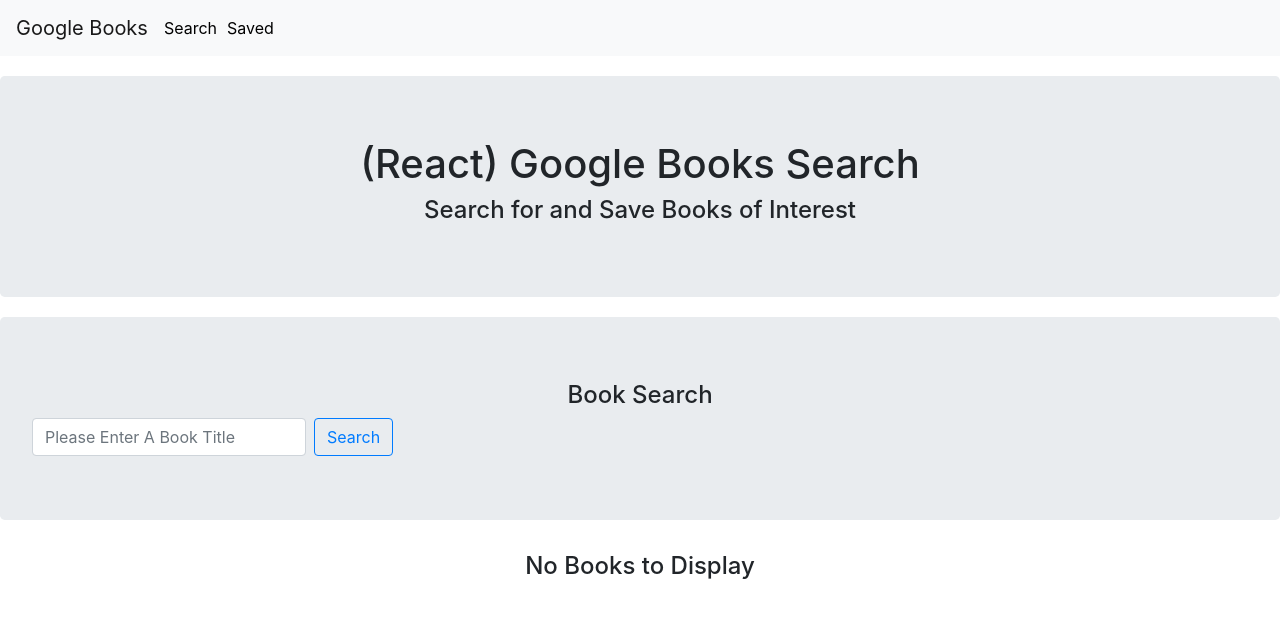
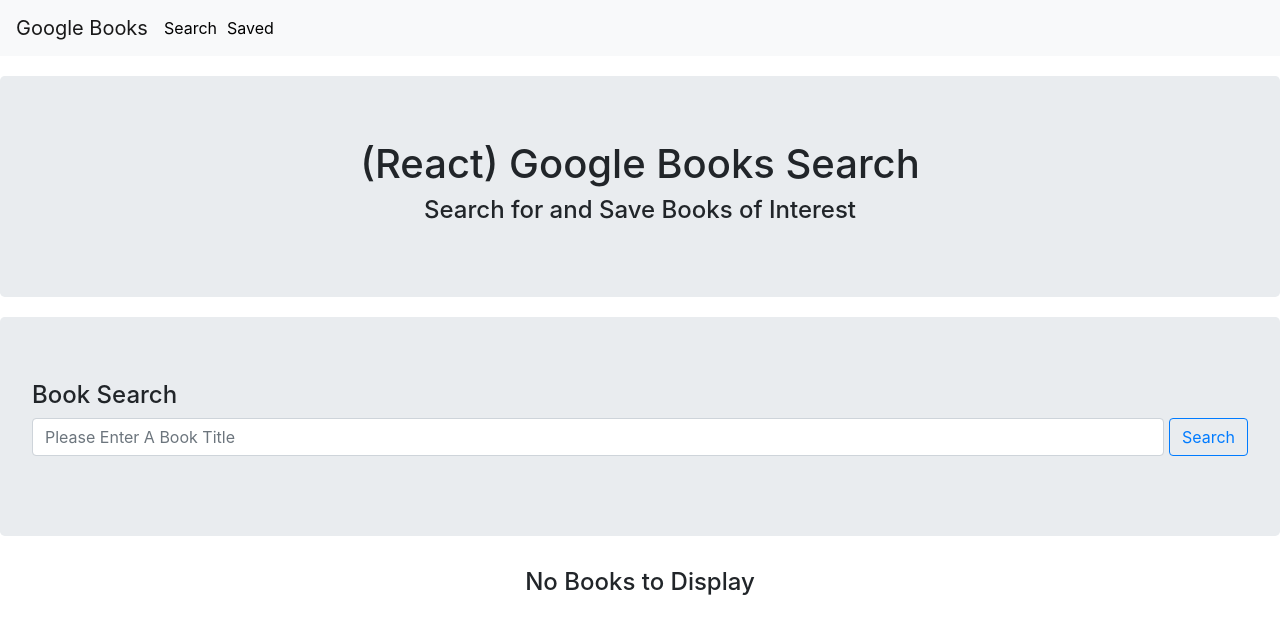
Before and after one commit to ben-j-st/Book-Finder, a React (Create React App) app in the folder client/: page / in a window 1280 px wide. Shown: the top 634 px of the page. Built offline with nearby package versions, Linux system fonts and the light colour scheme; the HTML template or start-up script is replaced by a standard one.

Commit message:
fixed the search component

```diff
--- a/client/src/pages/search.js
+++ b/client/src/pages/search.js
@@ -1,38 +1,66 @@
-import { React, useState } from "react";
+import React from "react";
 
 import ResultContainer from "../components/resultContainer";
 
 import Jumbotron from "react-bootstrap/Jumbotron";
-import { Form, FormControl } from "react-bootstrap/";
+import { Form } from "react-bootstrap/";
 import Button from "react-bootstrap/Button"
+import API from "../util/API";
 
 
 function SearchPage() {
 
-    const [ books, setBooks] = useState([])
+    const [ books, setBooks] = React.useState([])
+    const [ input, setInput ] = React.useState('')
 
-        return(
+    const runSearch = event => {
+        event.preventDefault();
+        API.searchBooks(input)
+        .then(res => {
+            console.log(res.data.items)
+            setBooks(res.data.items)
+        })
+    }
+
+    return (
         <div>
             <Jumbotron>
-                    <h4>Book Search</h4>
+                <h4 style={{ textAlign:"left"}}>Book Search</h4>
 
-                    <Form inline>
-                        <FormControl type="text" placeholder="Please Enter A Book Title" className="mr-sm-2" />
-                        <Button variant="outline-primary">Search</Button>
-                    </Form>
+                <Form.Group
+                    style={{
+                        display: "flex",
+                        justifyContent: "flex-end"
+                    }}>
+                    <Form.Control
+                        type="text"
+                        value={input}
+                        onChange={e => setInput(e.target.value)}
+                        placeholder="Please Enter A Book Title"
+                    />
+                    <Button
+                        style={{
+                            marginLeft: "5px"
+                        }}
+                        className="text-right"
+                        variant="outline-primary"
+                        onClick={runSearch}
+                    >Search</Button>
+                </Form.Group>
 
             </Jumbotron>
 
             {books.length ?  (
                 <Jumbotron>
-                        <h4>Results</h4>
+                    <h4 style={{ textAlign: "left"}}>Results</h4>
                     {books.map((book) => (
                         <ResultContainer
-                                title={book.title}
-                                authors={book.authors}
-                                description={book.description}
-                                image={book.image}
-                                link={book.link}
+                            key={book.id}
+                            title={book.volumeInfo.title}
+                            authors={book.volumeInfo.authors}
+                            description={book.volumeInfo.description}
+                            image={book.volumeInfo.imageLinks.thumbnail}
+                            link={book.volumeInfo.previewLink}
                         />
                     ))}
                 </Jumbotron>
```
Lines whose indentation alone changed are shown as unchanged.
